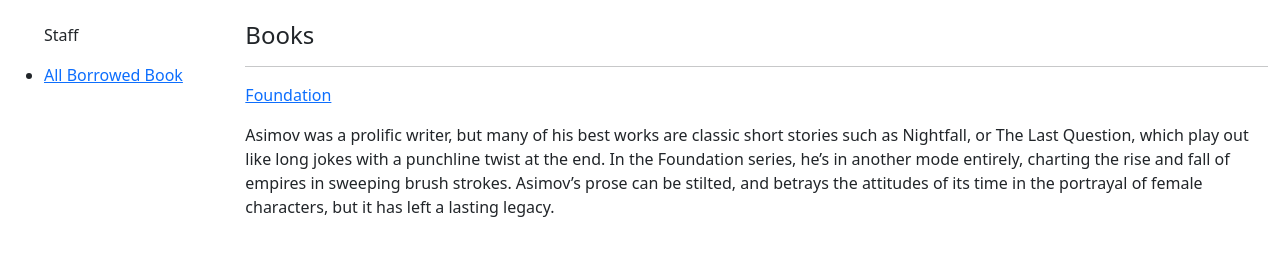
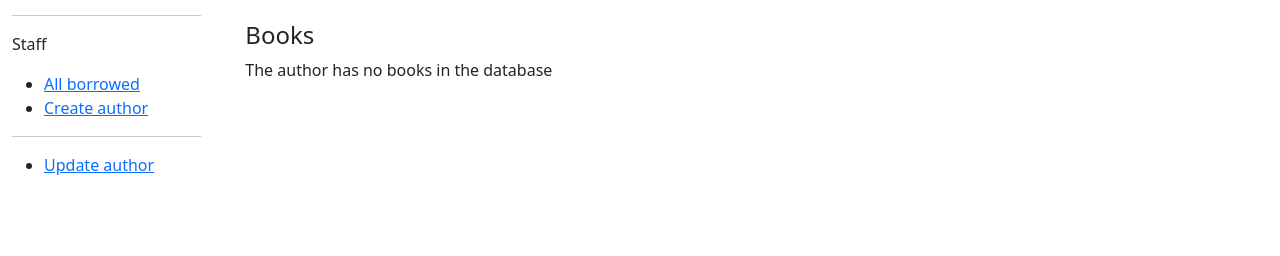
Before and after one commit to lamadi364/django_library, a Django app: page /catalog/authors/3 in a window 1280 px wide. Shown: the part 159-415 px from the top of the page. Run offline with Django 5.2, Linux system fonts and the light colour scheme; a user stored in the database is signed in; data comes from the database, SQL or seed files in the repository; both versions use the stored data as it was after the commit.

Commit message:
add authors and books management

```diff
--- a/catalog/models.py
+++ b/catalog/models.py
@@ -121,6 +121,9 @@
 
     class Meta:
         ordering = ['last_name', 'first_name']
+        # permissions = (("change_author", "can change author detail"),
+        #                ("delete_author", "can detele author with no books"),
+        #                ("add_author", "can add author"))
 
     def get_absolute_url(self):
         """Returns the URL to access a particular author instance."""
@@ -132,20 +135,6 @@
 
 class RenewBookModelForm(ModelForm):
 
-    def clean_due_back(self):
-        data = self.cleaned_data['due_back']
-
-        # Check if a date is not in the past.
-        if data < datetime.date.today():
-            raise ValidationError(_('Invalid date - renewal in past'))
-
-        # Check if a date is in the allowed range (+4 weeks from today).
-        if data > datetime.date.today() + datetime.timedelta(weeks=4):
-            raise ValidationError(_('Invalid date - renewal more than 4 weeks ahead'))
-
-        # Remember to always return the cleaned data.
-        return data
-
     class Meta:
         model = BookInstance
         fields = ['due_back']
--- a/catalog/templates/base_generic.html
+++ b/catalog/templates/base_generic.html
@@ -34,17 +34,25 @@
 				<button class="btn btn-link" type="submit">Log Out</button>
 				</form>
 				</li>
+				</ul>
 
-				{% if perms.catalog.can_mark_returned %}
-				</br>
-				<p>Staff</p>
-				<li><a href="{% url 'all-borrowed' %}">All Borrowed Book</a></li>
+				{% if user.is_staff %}
+					<hr>
+
+					<p>Staff</p>
+					<ul class="sidebar-nav">
+					   <li><a href="{% url 'all-borrowed' %}">All borrowed</a></li>
+					{% if perms.catalog.add_author %}
+					   <li><a href="{% url 'author-create' %}">Create author</a></li>
+					{% endif %}
+					</ul>
 				{% endif %}
+
 
 				{% else %}
 			<li><a href="{% url 'login' %}?next={{ request.path }}">Login</a></li>
 			{% endif %}
-            </ul>
+
 
 
           {% endblock %}
--- a/catalog/templates/catalog/author_detail.html
+++ b/catalog/templates/catalog/author_detail.html
@@ -9,7 +9,7 @@
 
   <div style="margin-left:20px;margin-top:20px">
     <h4>Books</h4>
-
+	{% if book_set.all %}
     {% for book in author.book_set.all %}
       <hr />
       <p>
@@ -19,6 +19,25 @@
 		{{ book.summary }}
       </p>
     {% endfor %}
+	{% else %}
+	<p>The author has no books in the database</p>
+	{% endif %}
   </div>
+{% endblock %}
+
+{% block sidebar %}
+  {{ block.super }}
+
+  {% if perms.catalog.change_author or perms.catalog.delete_author %}
+  <hr>
+  <ul class="sidebar-nav">
+    {% if perms.catalog.change_author %}
+      <li><a href="{% url 'author-update' author.id %}">Update author</a></li>
+    {% endif %}
+    {% if not author.book_set.all and perms.catalog.delete_author %}
+      <li><a href="{% url 'author-delete' author.id %}">Delete author</a></li>
+    {% endif %}
+    </ul>
+  {% endif %}
 
 {% endblock %}
--- a/catalog/urls.py
+++ b/catalog/urls.py
@@ -13,4 +13,10 @@
     path('mybooks/', views.LoanedBooksByUserListView.as_view(), name='my-borrowed'),
     path('borrowed/', permission_required("catalog.can_mark_returned")(views.LoanedBooksByLibrarianListView.as_view()), name='all-borrowed'),
     path('book/<uuid:pk>/renew/', views.renew_book_librarian, name='renew-book-librarian'),
+    path('author/create/', views.AuthorCreate.as_view(), name='author-create'),
+    path('author/<int:pk>/update/', views.AuthorUpdate.as_view(), name='author-update'),
+    path('author/<int:pk>/delete/', views.AuthorDelete.as_view(), name='author-delete'),
+    path('book/create/', views.BookCreate.as_view(), name='book-create'),
+    path('book/<int:pk>/update/', views.BookUpdate.as_view(), name='book-update'),
+    path('book/<int:pk>/delete/', views.BookDelete.as_view(), name='book-delete'),
 ]
--- a/catalog/views.py
+++ b/catalog/views.py
@@ -1,18 +1,21 @@
+import datetime
+
 from django.shortcuts import render
-from django.views import generic
 from django.shortcuts import get_object_or_404
+
 from django.contrib.auth.decorators import login_required, permission_required
 from django.contrib.auth.mixins import LoginRequiredMixin,\
     PermissionRequiredMixin
 
+from django.views import generic
+from django.views.generic.edit import CreateView, UpdateView, DeleteView
+from django.urls import reverse_lazy
+from django.urls import reverse
+from django.http import HttpResponseRedirect
+
 # Create your views here.
 
 from .models import Book, Author, BookInstance, Genre
-import datetime
-from django.shortcuts import render, get_object_or_404
-from django.http import HttpResponseRedirect
-from django.urls import reverse
-
 from .form import RenewBookForm
 
 def index(request):
@@ -135,3 +138,54 @@
             BookInstance.objects.filter(status__exact='o')
             .order_by('due_back')
         )
+
+# these two view will find model_name_form.html as template
+class AuthorCreate(PermissionRequiredMixin, CreateView):
+    model = Author
+    fields = ['first_name', 'last_name', 'date_of_birth', 'date_of_death']
+    initial = {'date_of_death': '11/11/2023'}
+    permission_required = 'catalog.add_author'
+
+class AuthorUpdate(PermissionRequiredMixin, UpdateView):
+    model = Author
+    # Not recommended (potential security issue if more fields added)
+    fields = '__all__'
+    permission_required = 'catalog.change_author'
+
+class AuthorDelete(PermissionRequiredMixin, DeleteView):
+    model = Author
+    success_url = reverse_lazy('authors')
+    permission_required = 'catalog.delete_author'
+    template_name_suffix = '_confirm_delete'
+
+    def form_valid(self, form):
+        try:
+            self.object.delete()
+            return HttpResponseRedirect(self.success_url)
+        except Exception as e:
+            return HttpResponseRedirect(
+                reverse("author-delete", kwargs={"pk": self.object.pk})
+            )
+
+class BookCreate(PermissionRequiredMixin, CreateView):
+    model = Book
+    fields = '__all__'
+    initial = {'summary': 'input summary',
+               'genre': 'select genere'
+               }
+    permission_required = 'catalog.add_book'
+
+class BookUpdate(PermissionRequiredMixin, UpdateView):
+    model = Book
+    # Not recommended (potential security issue if more fields added)
+    fields = '__all__'
+    permission_required = 'catalog.change_book'
+
+class BookDelete(PermissionRequiredMixin, DeleteView):
+    model = Author
+    success_url = reverse_lazy('books')
+    permission_required = 'catalog.delete_book'
+    template_name_suffix = '_confirm_delete'
+
+    def form_valid(self, form):
+        return form
```
Also changed, not shown: catalog/templates/catalog/author_confirm_delete.html (added, +26 -0 lines), catalog/templates/catalog/author_form.html (added, +11 -0 lines), catalog/templates/catalog/book_detail.html (+17 -0 lines), catalog/templates/catalog/book_form.html (added, +11 -0 lines), catalog/migrations/0006_alter_author_options.py (added), catalog/migrations/0007_alter_author_options.py (added), db.sqlite3.
